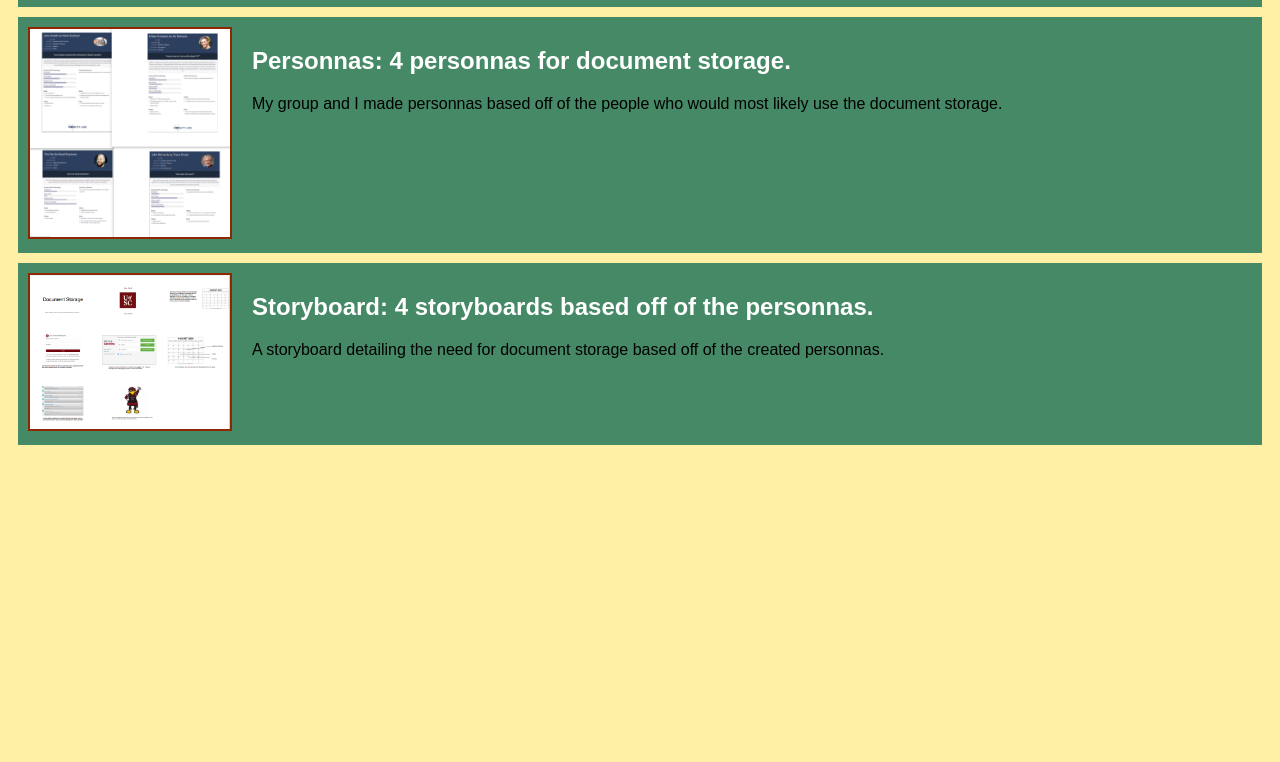
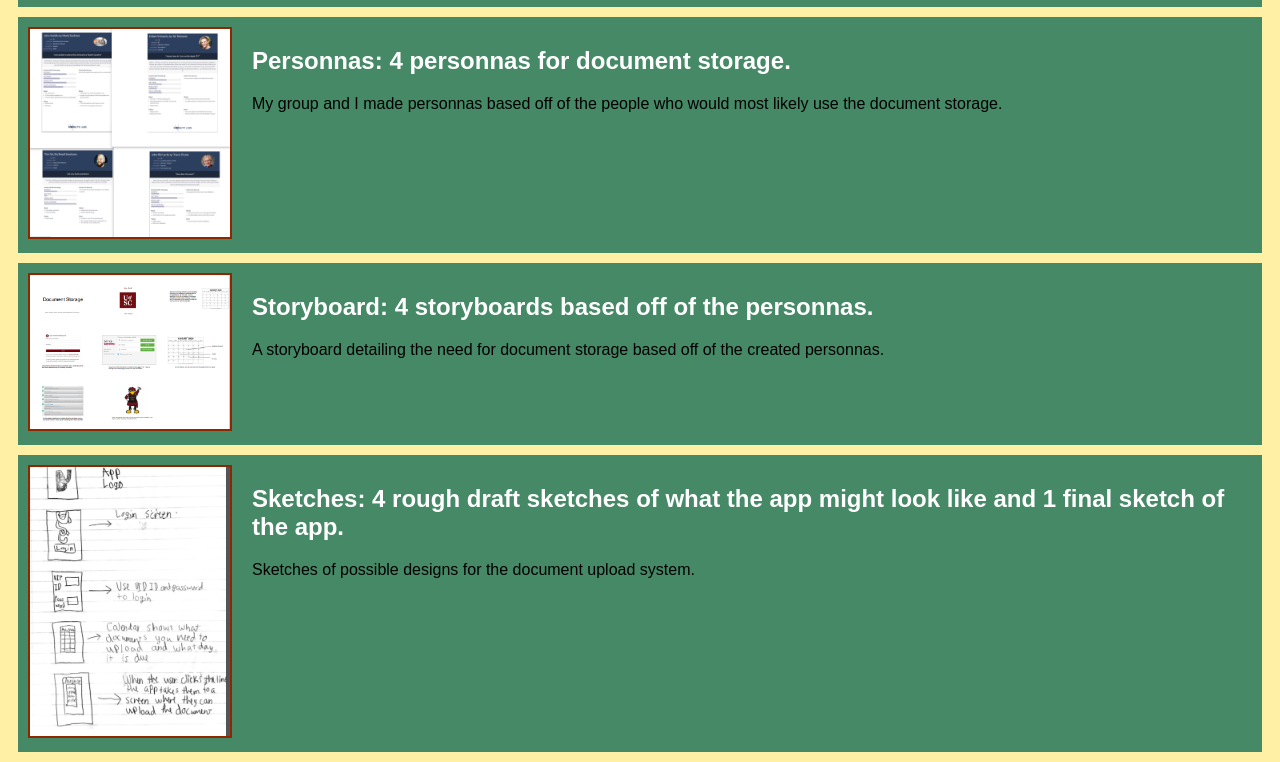
Before and after one commit to soehner-mark/soehner-mark.github.io, a plain HTML site: page index.html in a window 1280 px wide. Shown: the part 504-1266 px from the top of the page. Before the commit the page ends 959 px from the top, so only its background shows below. Drawn offline with Linux system fonts and the light colour scheme.

Commit message:
Add files via upload

```diff
--- a/index.html
+++ b/index.html
@@ -50,5 +50,16 @@
                 </p>
             </section>
         </section>
+
+        <!--Sketching Assignment-->
+        <section class="assignment">
+            <a href="Files/sketches.pdf"><img src="Images/Sketches.png"></a>
+            <section class="ass-details">
+                <a href="Files/sketches.pdf"><h2>Sketches: 4 rough draft sketches of what the app might look like and 1 final sketch of the app.</h2></a>
+                <p>
+                  Sketches of possible designs for the document upload system.
+                </p>
+            </section>
+        </section>
     </body>
 </html>
```
